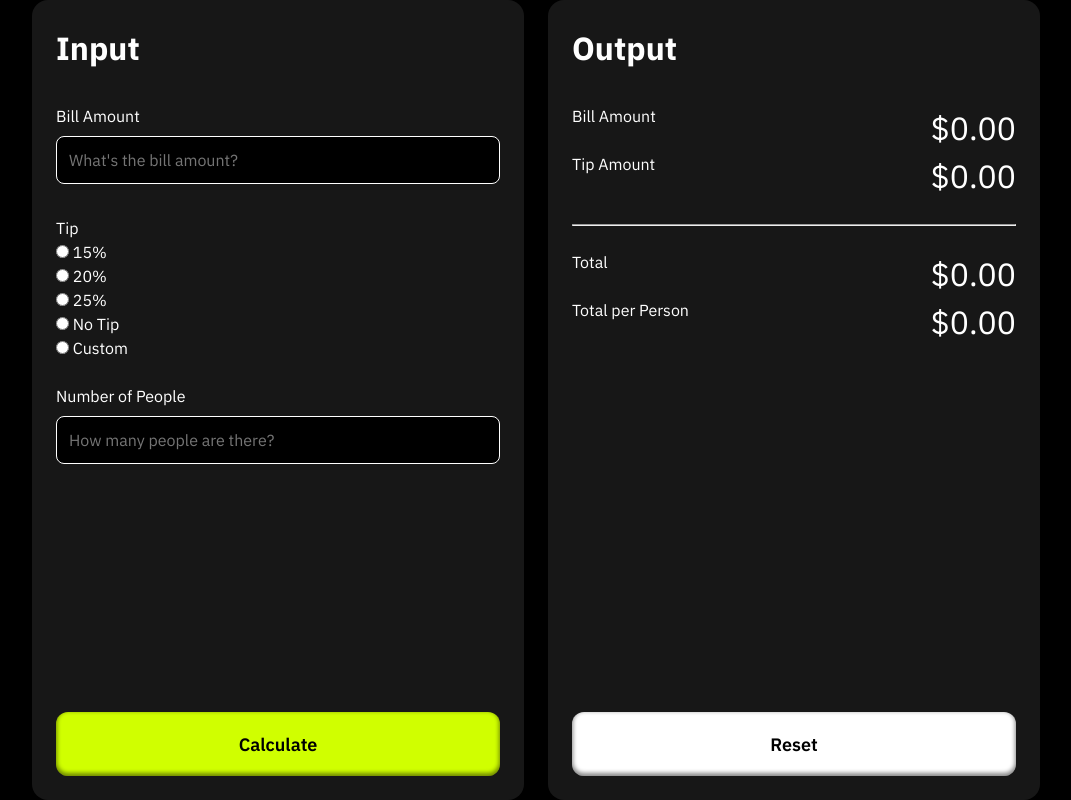
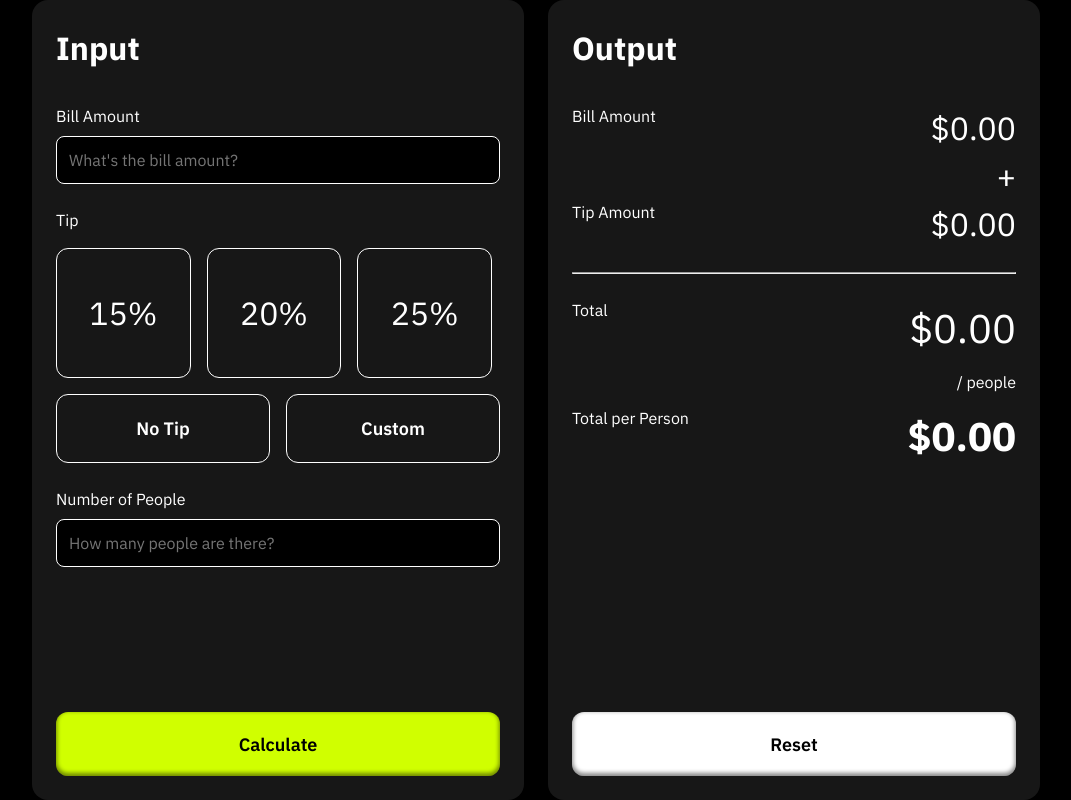
Before and after one commit to hhong621/Bill-Splitter, a plain HTML site: page index.html in a window 1280 px wide. Shown: the whole page, without its empty margins (104-1175 px from the left). Drawn offline with Linux system fonts and the light colour scheme.

Commit message:
added tip styling and output details

```diff
--- a/index.html
+++ b/index.html
@@ -19,16 +19,21 @@
                     <input type="text" id="billAmount" name="billAmount" placeholder="What's the bill amount?" required>
 
                     <p>Tip</p>
-                    <input type="radio" id="tip15" name="tip" value="15">
-                    <label for="tip15">15%</label><br>
-                    <input type="radio" id="tip20" name="tip" value="20">
-                    <label for="tip20">20%</label><br>
-                    <input type="radio" id="tip25" name="tip" value="25">
-                    <label for="tip25">25%</label><br>
-                    <input type="radio" id="tipNone" name="tip" value="0">
-                    <label for="tipNone">No Tip</label><br>
-                    <input type="radio" id="tipCustom" name="tip" value="custom">
-                    <label for="tipCustom">Custom</label><br><br>
+                    <div style="display: flex; flex-direction: row; gap: 8px; margin: 16px 0;">
+                        <input type="radio" id="tip15" name="tip" value="15">
+                        <label for="tip15" class="radio-num">15%</label><br>
+                        <input type="radio" id="tip20" name="tip" value="20">
+                        <label for="tip20" class="radio-num">20%</label><br>
+                        <input type="radio" id="tip25" name="tip" value="25">
+                        <label for="tip25" class="radio-num">25%</label><br>
+                    </div>
+                    <div style="display: flex; flex-direction: row; gap: 8px;">
+                        <input type="radio" id="tipNone" name="tip" value="0">
+                        <label for="tipNone" class="radio-label radio-text">No Tip</label><br>
+                        <input type="radio" id="tipCustom" name="tip" value="custom">
+                        <label for="tipCustom" class="radio-label radio-text">Custom</label>
+                    </div>
+                    <br>
 
                     <label id="customPercentLabel">Custom Tip</label>
                     <input type="text" id="customPercent" name="customPercent" placeholder="Enter Custom Percentage">
@@ -49,6 +54,8 @@
                     <p class="output-num" id="billOutput">$0.00</p>
                 </div>
 
+                <p class="output-num" style="text-align: right;">+</p>
+
                 <div class="output-row">
                     <p>Tip Amount</p>
                     <p class="output-num" id="tipOutput">$0.00</p>
@@ -60,6 +67,8 @@
                     <p>Total</p>
                     <p class="output-num" id="totalOutput">$0.00</p>
                 </div>
+
+                <p style="text-align: right; margin: 12px 0;">/ <span id="numPeopleOutput"></span> people</p>
 
                 <div class="output-row">
                     <p>Total per Person</p>
@@ -98,6 +107,7 @@
         document.getElementById("tipOutput").innerHTML = "$" + tipAmount;
         document.getElementById("totalOutput").innerHTML = "$" + total;
         document.getElementById("splitTotalOutput").innerHTML = "$" + splitTotal;
+        document.getElementById("numPeopleOutput").innerHTML = numPeople;
     });
 
     //hide show custom tip input
@@ -125,6 +135,9 @@
         document.getElementById("tipOutput").innerHTML = "$0.00";
         document.getElementById("totalOutput").innerHTML = "$0.00";
         document.getElementById("splitTotalOutput").innerHTML = "$0.00";
+        document.getElementById("customPercentLabel").style.display = "none";
+        document.getElementById("customPercent").style.display = "none";
+        document.getElementById("numPeopleOutput").innerHTML = "";
     });
 </script>
 </html>
--- a/style.css
+++ b/style.css
@@ -105,7 +105,7 @@ input[type=text] {
     height: 48px;
     padding: 0 12px;
     margin-top: 8px;
-    margin-bottom: 32px;
+    margin-bottom: 24px;
     border: var(--white) 1px solid;
     border-radius: 8px;
     background-color: var(--background);
@@ -153,6 +153,39 @@ input[type=submit]:active, button:active {
     box-shadow: 0px 2px 4px 2px #00000077 inset;
 }
 
+input[type=radio] {
+  display: none;
+}
+
+.radio-num {
+  border-radius: 12px;
+  border: var(--white) 1px solid;
+  font-size: 32px;
+  text-align: center;
+  width: 100%;
+  padding: 40px 0;
+}
+
+.radio-text {
+  border-radius: 12px;
+  border: var(--white) 1px solid;
+  font-size: 18px;
+  font-weight: 600;
+  text-align: center;
+  width: 100%;
+  padding: 20px 0;
+}
+
+input[type=radio]:checked + .radio-num, input[type=radio]:checked + .radio-text {
+  background-color: var(--primary);
+  color: var(--background);
+  border: none;
+}
+
+.radio-num, .radio-text {
+  cursor: pointer;
+}
+
 .output-section {
   gap: 16px;
 }
@@ -167,6 +200,15 @@ input[type=submit]:active, button:active {
   font-size: 32px;
 }
 
+#totalOutput {
+  font-size: 40px;
+}
+
+#splitTotalOutput {
+  font-size: 40px;
+  font-weight: 800;
+}
+
 hr {
   margin: 24px 0;
 }
```
